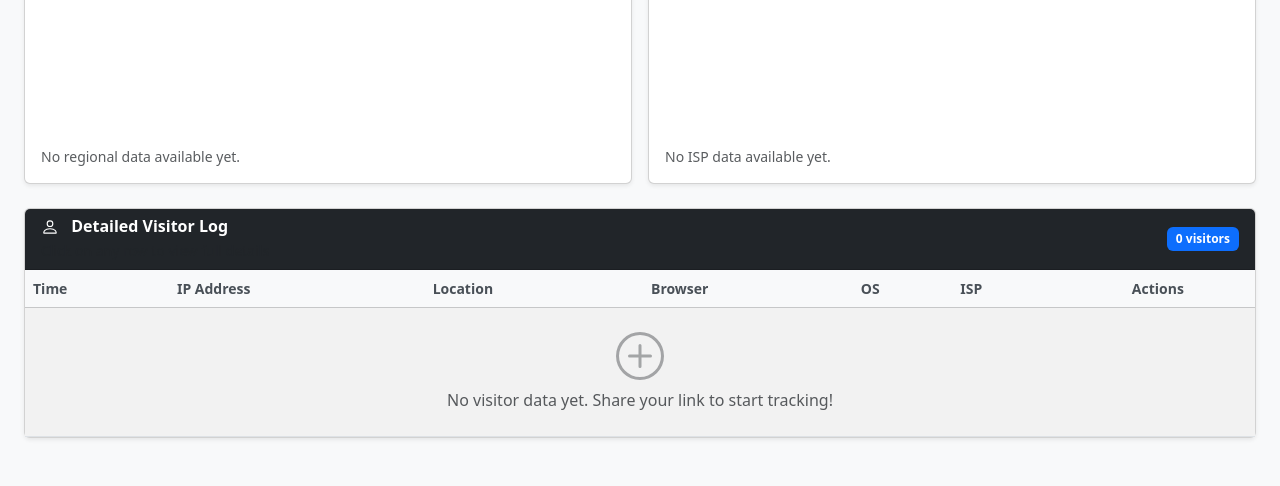
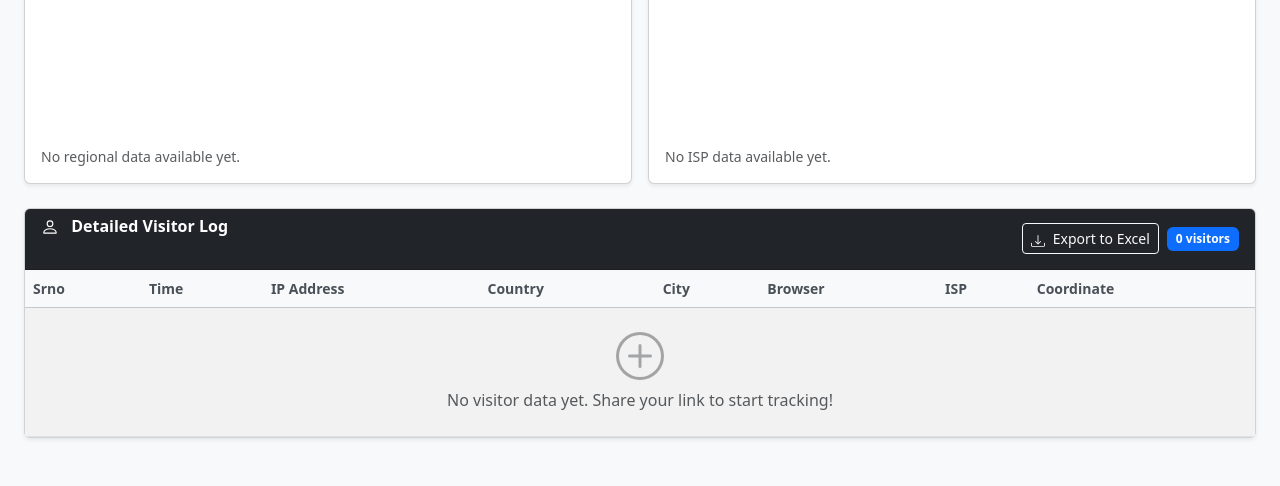
Before and after one commit to Sandipxg/Smart-Link-Intelligence, a Flask app: template templates/analytics.html in a window 1280 px wide. Shown: the part 2162-2648 px from the top of the page. Run offline with Flask 3, Linux system fonts and the light colour scheme; the template is opened without the code that fills it, so the values that code supplies are empty; some libraries are stand-ins or nearby versions.

Commit message:
Detailed Visitor Log table

```diff
--- a/app.py
+++ b/app.py
@@ -957,6 +957,99 @@ def create_app() -> Flask:
             mimetype="text/csv",
             headers={"Content-disposition": f"attachment; filename=analytics_{code_id}.csv"}
         )
+
+    @app.route("/links/<code_id>/export-excel")
+    @login_required
+    def export_link_analytics_excel(code_id):
+        try:
+            link = query_db("SELECT * FROM links WHERE code = ?", [code_id], one=True)
+            if not link:
+                return "Link not found", 404
+
+            # Use the same unique visitor logic as the analytics route
+            visits = query_db(
+                """
+                SELECT ts, ip_address, country, city, browser, isp, hostname, org, timezone, device, behavior, is_suspicious, latitude, longitude, user_agent, referrer
+                FROM visits
+                WHERE link_id = ?
+                ORDER BY ts DESC
+                """,
+                [link["id"]],
+            )
+
+            # Create Excel content using HTML table format
+            html_content = f"""
+            <html>
+            <head>
+                <meta charset="utf-8">
+                <style>
+                    table {{ border-collapse: collapse; width: 100%; }}
+                    th, td {{ border: 1px solid #ddd; padding: 8px; text-align: left; font-size: 10pt; }}
+                    th {{ background-color: #f2f2f2; font-weight: bold; }}
+                    .center {{ text-align: center; }}
+                    .header {{ background-color: #333; color: white; padding: 15px; margin-bottom: 20px; }}
+                </style>
+            </head>
+            <body>
+                <div class="header">
+                    <h2>Detailed Visitor Log - {link['code']}</h2>
+                    <p>Original URL: {link['primary_url']}</p>
+                    <p>Generated on: {datetime.now().strftime("%Y-%m-%d %H:%M:%S")}</p>
+                    <p>Total Records: {len(visits)}</p>
+                </div>
+                <table>
+                    <tr>
+                        <th>Srno</th>
+                        <th>Time (UTC)</th>
+                        <th>IP Address</th>
+                        <th>Country</th>
+                        <th>City</th>
+                        <th>Browser</th>
+                        <th>ISP</th>
+                        <th>Coordinate</th>
+                    </tr>
+            """
+
+            # Add data rows
+            for i, v in enumerate(visits, 1):
+                # Normalize ISP for the export as well
+                provider = normalize_isp(v['isp'])
+
+                # Format coordinate
+                coordinate = f"{v['latitude']}, {v['longitude']}" if v['latitude'] and v['longitude'] else "N/A"
+
+                html_content += f"""
+                    <tr>
+                        <td class="center">{i}</td>
+                        <td>{str(v['ts'])[:19]}</td>
+                        <td>{str(v['ip_address'])}</td>
+                        <td>{str(v['country'])}</td>
+                        <td>{str(v['city'])}</td>
+                        <td>{str(v['browser'])}</td>
+                        <td>{provider}</td>
+                        <td>{coordinate}</td>
+                    </tr>
+                """
+
+            html_content += """
+                </table>
+            </body>
+            </html>
+            """
+
+            from flask import Response
+            return Response(
+                html_content,
+                mimetype="application/vnd.ms-excel",
+                headers={
+                    "Content-disposition": f"attachment; filename=visitor_log_{code_id}.xls",
+                    "Content-Type": "application/vnd.ms-excel; charset=utf-8"
+                }
+            )
+        except Exception as e:
+            import traceback
+            traceback.print_exc()
+            return f"Export Error: {str(e)}", 500
 
     @app.route("/signup", methods=["GET", "POST"])
     def signup():
--- a/templates/analytics.html
+++ b/templates/analytics.html
@@ -448,52 +448,84 @@
             </h4>
             <p class="small text-muted mb-0 mt-1">Click on any row to view full details</p>
           </div>
-          <span class="badge bg-primary">{{ detailed_visitors|length }} visitors</span>
+          <div class="d-flex align-items-center gap-2">
+            <a href="{{ url_for('export_link_analytics_excel', code_id=link.code) }}"
+              class="btn btn-outline-light btn-sm">
+              <svg width="14" height="14" fill="currentColor" class="me-1" viewBox="0 0 16 16">
+                <path
+                  d="M.5 9.9a.5.5 0 0 1 .5.5v2.5a1 1 0 0 0 1 1h12a1 1 0 0 0 1-1v-2.5a.5.5 0 0 1 1 0v2.5a2 2 0 0 1-2 2H2a2 2 0 0 1-2-2v-2.5a.5.5 0 0 1 .5-.5z" />
+                <path
+                  d="M7.646 11.854a.5.5 0 0 0 .708 0l3-3a.5.5 0 0 0-.708-.708L8.5 10.293V1.5a.5.5 0 0 0-1 0v8.793L5.354 8.146a.5.5 0 1 0-.708.708l3 3z" />
+              </svg>
+              Export to Excel
+            </a>
+            <span class="badge bg-primary">{{ detailed_visitors|length }} visitors</span>
+          </div>
         </div>
         <div class="card-body p-0">
-          <div class="table-responsive">
+          <div class="table-responsive" style="max-height: 500px; overflow-y: auto;">
             <table class="table table-hover table-striped mb-0">
-              <thead class="table-light">
+              <thead class="table-light sticky-top" style="top: 0; z-index: 1;">
                 <tr>
+                  <th class="small fw-bold">Srno</th>
                   <th class="small fw-bold">Time</th>
                   <th class="small fw-bold">IP Address</th>
-                  <th class="small fw-bold">Location</th>
+                  <th class="small fw-bold">Country</th>
+                  <th class="small fw-bold">City</th>
                   <th class="small fw-bold">Browser</th>
-                  <th class="small fw-bold">OS</th>
                   <th class="small fw-bold">ISP</th>
-                  <th class="small fw-bold text-center">Actions</th>
+                  <th class="small fw-bold">Coordinate</th>
                 </tr>
               </thead>
               <tbody>
                 {% for visitor in detailed_visitors %}
                 <tr class="visitor-row" style="cursor: pointer;" data-visitor='{{ visitor | tojson }}'
                   onclick="showVisitorModal(this)">
+                  <td class="small">{{ loop.index }}</td>
                   <td class="small">{{ visitor.timestamp[:19] }}</td>
                   <td class="small font-monospace">{{ visitor.ip_address }}</td>
                   <td class="small">
-                    {% if visitor.city and visitor.city != 'Unknown' %}
-                    {{ visitor.city }}, {{ visitor.country }}
+                    {% if visitor.latitude and visitor.longitude %}
+                    <a href="https://www.google.com/maps?q={{ visitor.latitude }},{{ visitor.longitude }}"
+                      target="_blank" class="text-decoration-none text-dark" onclick="event.stopPropagation()">
+                      {{ visitor.country }}
+                    </a>
                     {% else %}
                     {{ visitor.country }}
                     {% endif %}
                   </td>
+                  <td class="small">
+                    {% if visitor.latitude and visitor.longitude %}
+                    <a href="https://www.google.com/maps?q={{ visitor.latitude }},{{ visitor.longitude }}"
+                      target="_blank" class="text-decoration-none text-dark" onclick="event.stopPropagation()">
+                      {{ visitor.city if visitor.city and visitor.city != 'Unknown' else 'N/A' }}
+                    </a>
+                    {% else %}
+                    {{ visitor.city if visitor.city and visitor.city != 'Unknown' else 'N/A' }}
+                    {% endif %}
+                  </td>
                   <td class="small">{{ visitor.browser[:30] }}{% if visitor.browser|length > 30 %}...{% endif %}</td>
-                  <td class="small">{{ visitor.os }}</td>
                   <td class="small">{{ visitor.isp[:25] }}{% if visitor.isp|length > 25 %}...{% endif %}</td>
-                  <td class="text-center">
-                    <button class="btn btn-sm btn-outline-primary"
-                      onclick="event.stopPropagation(); showVisitorModal(this.closest('tr'))">
-                      <svg width="14" height="14" fill="currentColor" viewBox="0 0 16 16">
-                        <path d="M10.5 8a2.5 2.5 0 1 1-5 0 2.5 2.5 0 0 1 5 0z" />
+                  <td class="small">
+                    {% if visitor.latitude and visitor.longitude %}
+                    <a href="https://www.google.com/maps?q={{ visitor.latitude }},{{ visitor.longitude }}"
+                      target="_blank"
+                      class="text-decoration-none d-flex align-items-center gap-1 text-primary fw-medium"
+                      onclick="event.stopPropagation()">
+                      <svg width="12" height="12" fill="currentColor" viewBox="0 0 16 16">
                         <path
-                          d="M0 8s3-5.5 8-5.5S16 8 16 8s-3 5.5-8 5.5S0 8 0 8zm8 3.5a3.5 3.5 0 1 0 0-7 3.5 3.5 0 0 0 0 7z" />
+                          d="M8 16s6-5.686 6-10A6 6 0 0 0 2 6c0 4.314 6 10 6 10zm0-7a3 3 0 1 1 0-6 3 3 0 0 1 0 6z" />
                       </svg>
-                    </button>
+                      {{ "{:.4f}".format(visitor.latitude) }}, {{ "{:.4f}".format(visitor.longitude) }}
+                    </a>
+                    {% else %}
+                    <span class="text-muted">N/A</span>
+                    {% endif %}
                   </td>
                 </tr>
                 {% else %}
                 <tr>
-                  <td colspan="7" class="text-center py-4 text-muted">
+                  <td colspan="8" class="text-center py-4 text-muted">
                     <svg width="48" height="48" fill="currentColor" class="mb-2 opacity-50" viewBox="0 0 16 16">
                       <path d="M8 15A7 7 0 1 1 8 1a7 7 0 0 1 0 14zm0 1A8 8 0 1 0 8 0a8 8 0 0 0 0 16z" />
                       <path
@@ -543,10 +575,6 @@
               <tr>
                 <th class="bg-light">Browser</th>
                 <td id="modal-browser"></td>
-              </tr>
-              <tr>
-                <th class="bg-light">Operating System</th>
-                <td id="modal-os"></td>
               </tr>
               <tr>
                 <th class="bg-light">User Agent</th>
@@ -611,7 +639,6 @@
       document.getElementById('modal-country').textContent = visitor.country || 'Unknown';
       document.getElementById('modal-city').textContent = visitor.city || 'Unknown';
       document.getElementById('modal-browser').textContent = visitor.browser || 'Unknown';
-      document.getElementById('modal-os').textContent = visitor.os || 'Unknown';
       document.getElementById('modal-useragent').textContent = visitor.user_agent || 'Unknown';
       document.getElementById('modal-referrer').textContent = visitor.referrer || 'no referrer';
       document.getElementById('modal-hostname').textContent = visitor.hostname || 'Unknown';
```
